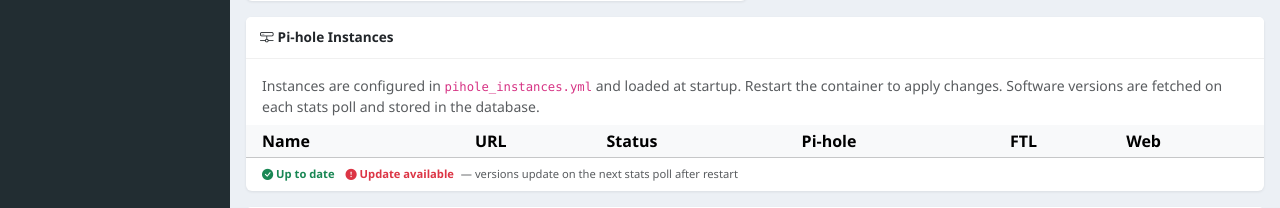
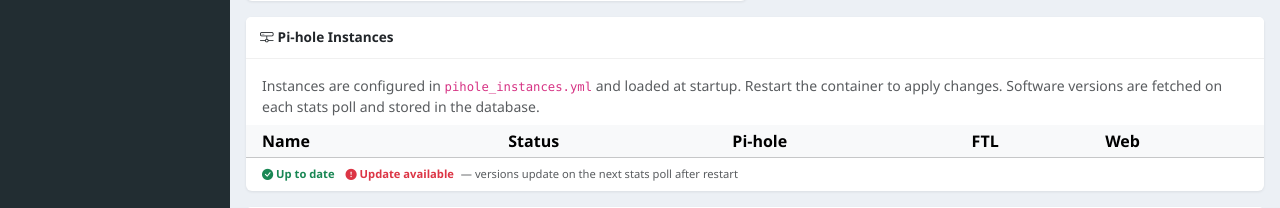
Before and after one commit to theojamesvibes/mypi, a Python web app: template app/templates/settings.html in a window 1280 px wide. Shown: the part 304-512 px from the top of the page. Run offline with Jinja, Linux system fonts and the light colour scheme; the template is opened without the code that fills it: most values are stand-ins (such as "Sample title", 1, 10 or a date in 2020); lists and menus that the app fills with data are empty.

Commit message:
settings: drop URL column from instances table
Co-Authored-By: Claude Sonnet 4.6 <noreply@anthropic.com>

```diff
--- a/app/static/js/dashboard.js
+++ b/app/static/js/dashboard.js
@@ -479,7 +479,6 @@ async function loadSettingsInstances() {
         ${escHtml(i.name)}
         ${i.is_master ? '<span class="badge bg-primary ms-1" style="font-size:0.65rem;">master</span>' : ''}
       </td>
-      <td class="small text-muted">${escHtml(i.url)}</td>
       <td>${instanceDot(i.status)}${i.status}</td>
       ${versionCell(i.version_core, i.update_available_core)}
       ${versionCell(i.version_ftl, i.update_available_ftl)}
--- a/app/templates/settings.html
+++ b/app/templates/settings.html
@@ -47,7 +47,6 @@
             <thead class="table-light">
               <tr>
                 <th class="ps-3">Name</th>
-                <th>URL</th>
                 <th>Status</th>
                 <th>Pi-hole</th>
                 <th>FTL</th>
```
